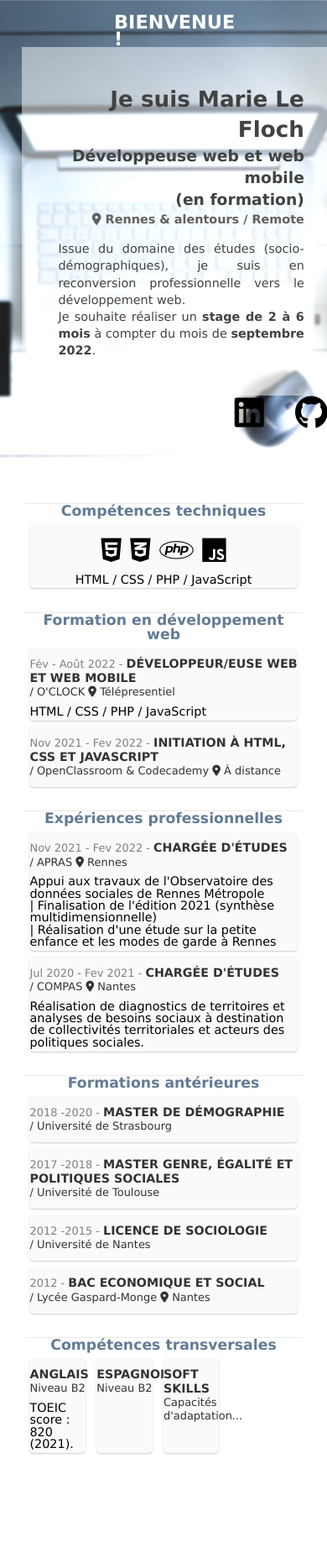
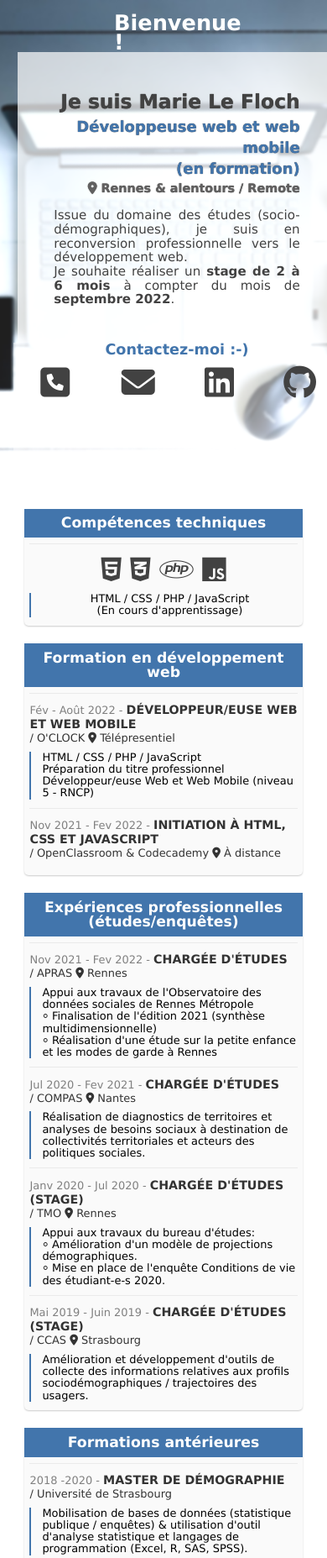
Before and after one commit to MarieLeFloch/MarieLeFloch.github.io, a plain HTML site: page index.html in a window 390 px wide. Shown: the top 1855 px of the page at 84% size. Before the commit the page ends 1758 px from the top, so only its background shows below. Drawn offline with Linux system fonts and the light colour scheme.

Commit message:
ajout JS téléphone + amélioration style CSS

```diff
--- a/index.html
+++ b/index.html
@@ -16,8 +16,9 @@
       <header class="left">
         <h1 class="left__title">Bienvenue !</h1>
 
+
         <div class="left__card">
-          <img class ="photo-cv" src="photo-cv.jpeg" alt=""> <!-- MarieLeFloch.github.io/images/photo-cv.jpeg - changer le chemin une fois sur github -->
+            <img class ="photo-cv" src="photo-cv.jpeg" alt=""><!-- MarieLeFloch.github.io/images/photo-cv.jpeg - changer le chemin une fois sur github -->
             <div class ="left_card_text">
                 <h2 class="left__subtitle">
                     <strong class="left__subtitle-strong">Je suis Marie Le Floch </strong><br> Développeuse web et web mobile <br>(en formation)
@@ -32,7 +33,10 @@
         </div>
 
         <nav>
+          <h5>Contactez-moi :-)</h5>
           <ul class="left__nav">
+            <li class="left__nav-item" id="message"><a href="" ><i class="fa-solid fa-square-phone"></i></a></li>
+            <li class="left__nav-item"><a href="mailto:marie-le.floch@hotmail.fr" class="left__nav-link"><i class="fa-solid fa-envelope"></i></a></li>
             <li class="left__nav-item"><a href="https://www.linkedin.com/in/mlefloch/" class="left__nav-link"> <i class="fa-brands fa-linkedin"></i></a></li>
             <li class="left__nav-item"><a href="https://github.com/MarieLeFloch/MarieLeFloch" class="left__nav-link"><i class="fa-brands fa-github"></i></a></li>
           </ul>
@@ -53,7 +57,8 @@
                     <i class="fa-brands fa-js"></i>
 
                 </div>
-                <p class = "technos"> HTML / CSS / PHP / JavaScript</p>
+                <p class = "technos"> HTML / CSS / PHP / JavaScript <br>
+                (En cours d'apprentissage)</p>
             </div>
           </article>
 
@@ -66,7 +71,8 @@
                     <strong class="titre_clef">Développeur/euse web et web mobile</strong>
                     <strong class="etab_clef"><br>/ O'CLOCK <i class="fa-solid fa-location-dot"></i> Télépresentiel</strong>
                 </div>
-                <p>HTML / CSS / PHP / JavaScript</p>
+                <p>HTML / CSS / PHP / JavaScript <br>
+                Préparation du titre professionnel Développeur/euse Web et Web Mobile (niveau 5 - RNCP)</p>
             </div>
 
             <div class = "element">
@@ -81,7 +87,7 @@
 
           <article class="section">
 
-                <h3>Expériences professionnelles</h3>
+                <h3>Expériences professionnelles <br> (études/enquêtes)</h3>
 
             <div class = "element">
                 <div class="infos_clefs">
@@ -90,8 +96,10 @@
                     <strong class="etab_clef"><br>/ APRAS  <i class="fa-solid fa-location-dot"></i> Rennes</strong>
                 </div>
                 <p>Appui aux travaux de l'Observatoire des données sociales de Rennes Métropole
-                    <br>| Finalisation de l'édition 2021 (synthèse multidimensionnelle)
-                    <br>| Réalisation d'une étude sur la petite enfance et les modes de garde à Rennes </p>
+                    <br>
+                    &#11824; Finalisation de l'édition 2021 (synthèse multidimensionnelle)
+                    <br>
+                    &#11824; Réalisation d'une étude sur la petite enfance et les modes de garde à Rennes </p>
             </div>
 
             <div class = "element">
@@ -101,6 +109,26 @@
                     <strong class="etab_clef"><br>/ COMPAS <i class="fa-solid fa-location-dot"></i> Nantes</strong>
                 </div>
                 <p>Réalisation de diagnostics de territoires et analyses de besoins sociaux à destination de collectivités territoriales et acteurs des politiques sociales. </p>
+            </div>
+
+            <div class = "element">
+                <div class="infos_clefs">
+                    <time>Janv 2020 - Jul 2020 -</time>
+                    <strong class="titre_clef">Chargée d'études (stage)</strong>
+                    <strong class="etab_clef"><br>/ TMO <i class="fa-solid fa-location-dot"></i> Rennes</strong>
+                </div>
+                <p>Appui aux travaux du bureau d'études:
+                   <br>&#11824; Amélioration d'un modèle de projections démographiques.
+                   <br>&#11824; Mise en place de l'enquête Conditions de vie des étudiant-e-s 2020. </p>
+            </div>
+
+            <div class = "element">
+                <div class="infos_clefs">
+                    <time>Mai 2019 - Juin 2019 -</time>
+                    <strong class="titre_clef">Chargée d'études (stage)</strong>
+                    <strong class="etab_clef"><br>/ CCAS  <i class="fa-solid fa-location-dot"></i> Strasbourg</strong>
+                </div>
+                <p>Amélioration et développement d'outils de collecte des informations relatives aux profils sociodémographiques / trajectoires des usagers. </p>
             </div>
 
 
@@ -114,7 +142,7 @@
                     <strong class="titre_clef">Master de démographie</strong>
                     <strong class="etab_clef"><br>/ Université de Strasbourg</strong>
                 </div>
-                <p> </p>
+                <p> Mobilisation de bases de données (statistique publique / enquêtes) & utilisation d'outil d'analyse statistique et langages de programmation (Excel, R, SAS, SPSS).  </p>
             </div>
 
             <div class = "element">
@@ -204,5 +232,6 @@
       </main>
 
     </div>
+    <script src="./js/script.js"></script>
 </body>
 </html>
--- /dev/null
+++ b/js/script.js
@@ -0,0 +1,28 @@
+// Module messages : quand on clique, fait apparaitre un message
+
+const messages = {
+    // la fonction init est appelée à la suite de l'évènement domContentLoaded (le DOM a été chargé), puis la fonction init appelle à son tour addLikeEvents
+    init: function() {
+        messages.addClickEvents();
+
+    },
+
+    addClickEvents : function() {
+        const phoneButton = document.querySelector(".fa-square-phone");
+        phoneButton.addEventListener('click', messages.handleNumberMessage)
+    },
+
+    handleNumberMessage : function(event) {
+        event.preventDefault();
+        const numberMessage = document.createElement('p');
+        numberMessage.textContent = "06 58 62 90 63";
+        const emplacementMessage = document.querySelector("#message");
+        numberMessage.classList.add('numero');
+        emplacementMessage.append(numberMessage);
+    }
+
+}
+// à modifier: si p déjà crée, doit être supprimé, sinon le créer
+
+
+document.addEventListener('DOMContentLoaded', messages.init);
--- a/style.css
+++ b/style.css
@@ -1,6 +1,12 @@
 body{
     font-family: Verdana, Geneva, Tahoma, sans-serif;
 }
+
+p {
+  font-size: 0.9em;
+  line-height: 1.1;
+}
+
 
 /*** PARTIE GAUCHE ***/
 
@@ -16,12 +22,12 @@ body{
   display: flex;
   flex-direction: column;
   justify-content: space-around;
-  align-items: flex-end;
+  align-items: center;
 }
 
 /* AFFICHAGE MOBILE */
 
-@media screen and (max-width : 767px){
+@media screen and (max-width : 1023px){
   .wrapper{
     display: flex;
     flex-direction: column;
@@ -38,7 +44,7 @@ body{
 /* AFFICHAGE Tablettes PC */
 
 
-@media screen and (min-width : 768px){
+@media screen and (min-width : 1024px){
 
   .left {
     position: fixed;
@@ -50,8 +56,8 @@ body{
   /*Titre */
 
   .left__title {
-    text-transform: uppercase;
-    font-size: 1.4em;
+    /*text-transform: uppercase;*/
+    font-size: 1.6em;
     max-width: 150px;
     line-height: 0.9;
     align-self: center;
@@ -65,11 +71,12 @@ body{
     font-size: 0.9em;
     text-align: right;
     padding: 1em;
-    background-color: rgba(255, 255, 255, 0.5);
+    background-color: rgba(255, 255, 255, 0.7);
     display: flex;
     height: 50%;
     width: 90%;
   }
+
 
 .photo-cv{
       /* photo 640 * 600*/
@@ -78,6 +85,7 @@ body{
       display: block;
       margin:auto;
       /*float: left;*/
+      border-radius: 50%;
   }
 
 @media screen and (max-width : 767px){
@@ -92,33 +100,46 @@ body{
   }
 
   .left__subtitle {
-    font-size: 1.3em;
+    font-size: 1.25em;
     font-weight: 600;
+    color: rgb(66, 117, 172);
+    text-shadow: 0 0 1px #333;
   }
 
   .left__subtitle-strong {
-    font-size: 1.4em;
+    font-size: 1.3em;
     font-weight: 700;
+    color: rgb(66, 66, 66);
   }
 
   .city{
       color:rgb(97, 96, 96);
       font-weight: bold;
+      text-shadow: 0 0 1px #333;
   }
 
   .paraph-present{
       margin-top: 5%;
       text-align: justify;
+      font-size: 1.05em;
   }
 
   .txt-bold{
       font-weight: bold;
   }
 
-/* Navigation : ne fonctionne pas */
+/* Navigation */
+
+  nav{
+    width: 100%;
+    background-color: rgba(255, 255, 255, 0.5);
+  }
+
   .left__nav {
     list-style-type: none;
-    padding-bottom: 50%;
+    padding-bottom: 25%;
+    display: flex;
+    justify-content: space-around;
   }
 
   .left__nav-item {
@@ -132,11 +153,27 @@ body{
     font-weight: 700;
   }
 
+
+  .numero{
+    color:#333;
+    text-decoration: none;
+    font-weight: 600;
+    font-size: 0.9;
+    padding-bottom: 0.2em;
+    float: left;
+  }
+
+ /* .numero{
+    float: left;
+  }*/
+  /* trouver un moyen de ne pas bouger les autres éléments quand le numéro apparait */
+
   /**** PARTIE DROITE *****/
 
   .sections {
     display: flex;
     flex-wrap: wrap;
+    padding-top: 1em;
   }
 
   .section {
@@ -144,14 +181,16 @@ body{
     margin-left: 8em;
     margin-right: 2em;
     margin-bottom: 1.5em;
-    border-top: 1.5px solid #eaeaea;
     font-size: 0.9em;
+    background-color: rgb(250, 250, 250);
+    border-radius: 5px;
+    box-shadow: 0px 1px 2px rgb(204, 204, 204);
   }
 
 
 /* AFFICHAGE Tablettes PC */
 
-@media screen and (min-width : 768px){
+@media screen and (min-width : 1024px){
 
   .right {
     width: 55%;
@@ -162,7 +201,7 @@ body{
 
 /* AFFICHAGE MOBILE */
 
-@media screen and (max-width : 767px){
+@media screen and (max-width : 1023px){
 
   main.right{
     width: 100%;
@@ -171,23 +210,40 @@ body{
   .section {
     width: 90%;
     margin-left: 2em;
+
+
   }
-}
+
+  }
 
   h3 {
       font-weight: bold;
       text-align: center;
-      color:rgb(99 123 148);
+      /*color:rgb(78, 123, 170);*/
       font-size : 1.2em;
+      padding: 0.5em;
+      background-color:rgb(66, 117, 172);
+      color:white;
+  }
+
+  h5 {
+    color: rgb(66, 117, 172);
+    font-weight: bold;
+    text-align: center;
+    font-size : 1.1em;
+    padding-bottom: 0.5em;
   }
 
 .element{
     margin : 2%;
     padding-top : 1%;
     padding-bottom: 1%;
-    background-color: rgb(250, 250, 250);
-    border-radius: 5px; /*moche*/
-    box-shadow: 0px 1px 2px rgb(204, 204, 204);
+    border-top: 1.5px solid #eaeaea;
+}
+
+.element > p {
+    border-left : 2px solid rgb(66, 117, 172);
+    padding-left : 1em;
 }
 
   .infos_clefs {
@@ -195,6 +251,7 @@ body{
     color: grey;
     margin: 0.625em 0;
     line-height: 1.2;
+    /*background-color:rgb(203, 222, 243); */
   }
 
   .titre_clef {
@@ -211,10 +268,15 @@ body{
 
 /* élément spécifiques */
 
-  .fa-brands{
+  .fa-brands, .fa-square-phone, .fa-envelope{
       font-size: 2.5em;
-      color:black;
+      color:rgb(66, 66, 66);
       margin: 1%;
+  }
+
+  .fa-square-phone, .fa-envelope{
+      padding-left: 0.45em;
+      /*padding-right: 0.45em;*/
   }
 
   .technos{
```
Also changed, not shown: poub/style.css (line endings or trailing spaces). Lines whose indentation alone changed are shown as unchanged.
